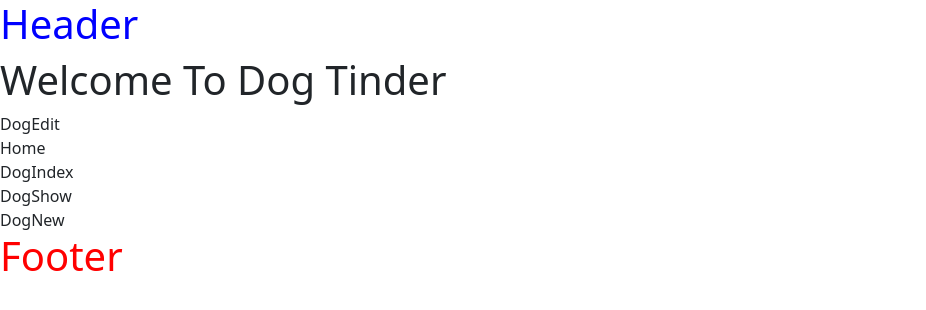
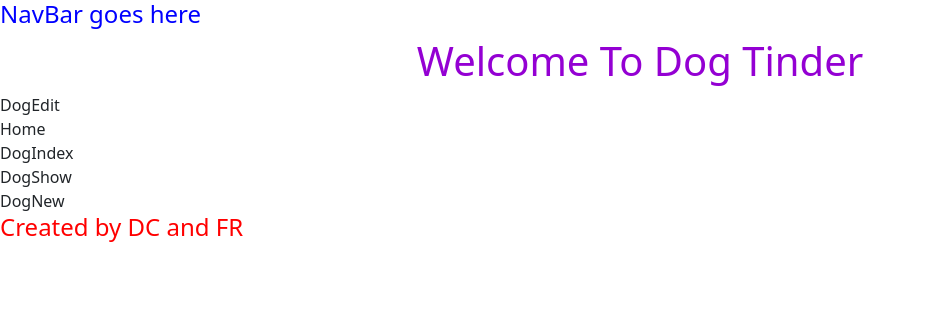
Before and after one commit to learn-academy-2022-charlie/cat-tinder-frontend-him-i-m-laying, a React (Create React App) app: page /dogedit in a window 1280 px wide. Shown: the top 310 px of the page, without its empty margins (0-926 px from the left). Built offline with nearby package versions, Linux system fonts and the light colour scheme.

Commit message:
Completed

```diff
--- a/src/App.css
+++ b/src/App.css
@@ -1,4 +1,5 @@
 .App {
+  color:darkviolet;
   text-align: center;
 }
 
--- a/src/App.js
+++ b/src/App.js
@@ -8,6 +8,7 @@ import DogShow from './pages/DogShow'
 import DogNew from './pages/DogNew'
 import NotFound from './pages/NotFound'
 import mockDogs from './mockDogs.js'
+import './App.css'
 import {
   BrowserRouter as Router,
   Route,
@@ -25,7 +26,7 @@ export default class App extends Component {
     return (
       <Router>
       <Header/>
-      <h1>Welcome To Dog Tinder</h1>
+      <h1 className="App">Welcome To Dog Tinder</h1>
 
       <Switch>
       <Route exact path="/" component={Home} />
--- a/src/components/Footer.js
+++ b/src/components/Footer.js
@@ -4,7 +4,9 @@ export default class Footer extends Component {
   render() {
     return (
       <div>
-        <h1 class= "Footer">Footer</h1></div>
+        {/* insert github links and logo on our initials */}
+        <h4 class= "Footer">Created by DC and FR</h4></div>
+
     )
   }
 }
--- a/src/components/Header.js
+++ b/src/components/Header.js
@@ -1,13 +1,19 @@
 import React, { Component } from 'react'
-import { NavLink } from 'react-router-dom'
+// import { NavLink } from 'react-router-dom'
 import './Header.css'
+
+
+
 export default class Header extends Component {
   render() {
     return (
       <header>
       <div>
-        <h1 class= "Header">Header</h1>
+        {/* insert nav bar with home, rules, my profile  */}
+        <h4 class= "Header">NavBar goes here</h4>
         </div>
+
+
       {/* <NavLink to = '/'>
       </NavLink>
       <NavLink to = '/dogindex'>
--- a/src/pages/DogEdit.js
+++ b/src/pages/DogEdit.js
@@ -1,4 +1,8 @@
 import React, { Component } from 'react'
+
+
+// create a button for 'edit' and a 'save' button when the user is done
+// the input must be valid
 
 export default class DogEdit extends Component {
   render() {
--- a/src/pages/DogNew.js
+++ b/src/pages/DogNew.js
@@ -1,4 +1,8 @@
 import React, { Component } from 'react'
+
+// insert button for a new entry page
+// new entry form
+// new entry must be valid
 
 export default class DogNew extends Component {
   render() {
--- /dev/null
+++ b/src/pages/NotFound.css
@@ -0,0 +1,2 @@
+.NotFound{color:red;
+    justify-content: center;}
--- a/src/pages/NotFound.js
+++ b/src/pages/NotFound.js
@@ -1,10 +1,11 @@
 import React, { Component } from 'react'
+import './NotFound.css'
 
 export default class NotFound extends Component {
   render() {
     return (
       <>
-      <div>NotFound</div>
+      <h1 class = "NotFound">This page is Not Found, Please Try again.</h1>
       </>    )
   }
 }
```
Also changed, not shown: 1 other file (tests, documents, lock files or other folders).
